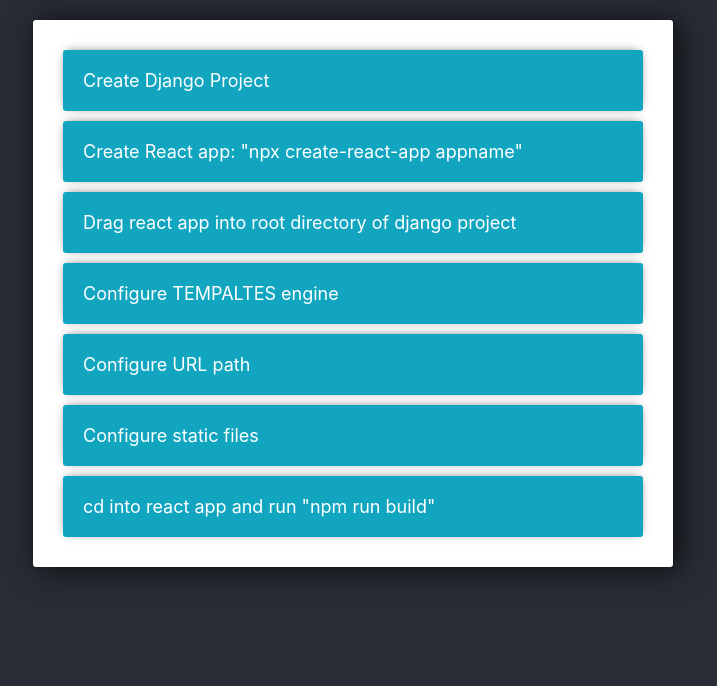
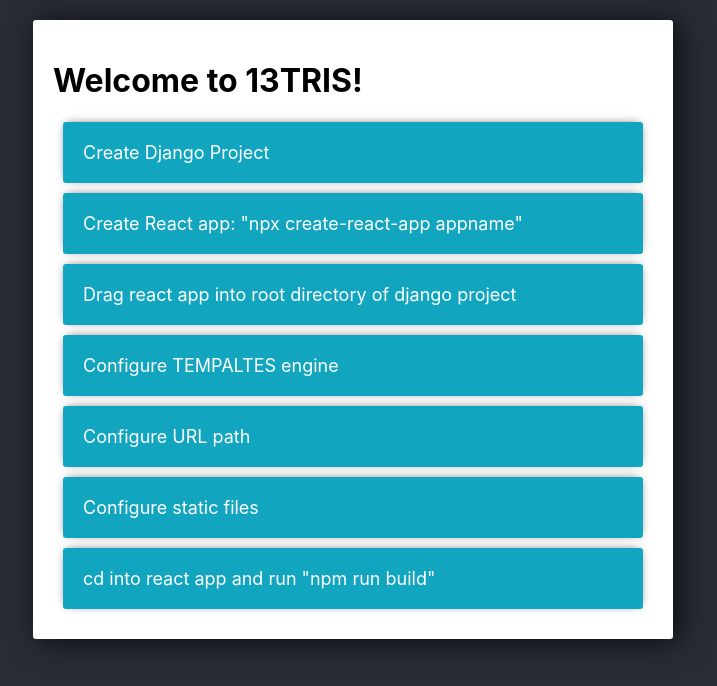
Before and after one commit to 13TRIS/13TRIS, a React (Create React App) app in the folder frontend/: page / in a window 1280 px wide. Shown: the top 686 px of the page, without its empty margins (287-1004 px from the left). Built offline with nearby package versions, Linux system fonts and the light colour scheme.

Commit message:
feat: Added a header to the main page fix:  fixed wrong path requirements.txt in qtpi-deploy-and-test.yml

```diff
--- a/frontend/src/App.js
+++ b/frontend/src/App.js
@@ -6,6 +6,7 @@
     <div className="App">
       <div className="center-column">
 
+          <h1>Welcome to 13TRIS!</h1>
 
           <div className="item-row">
             <span>Create Django Project</span>
```
